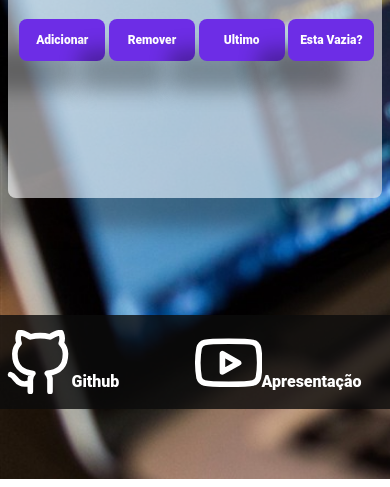
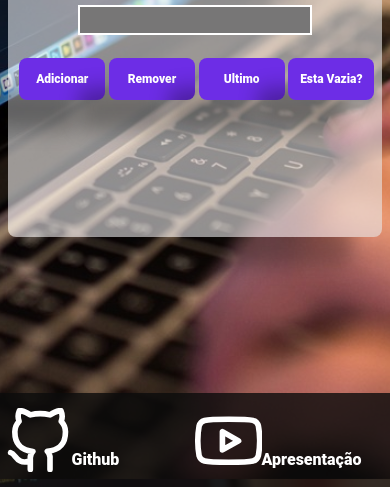
Before and after one commit to FilipeFaralhe/Trabalho-Programacao-Estruturada, a plain HTML site: page exercicios/Fila/fila.html in a window 390 px wide. Shown: the part 365-852 px from the top of the page. Drawn offline with Linux system fonts and the light colour scheme.

Commit message:
alteraçao na margin

```diff
--- a/exercicios/styleExercicio.css
+++ b/exercicios/styleExercicio.css
@@ -238,7 +238,7 @@ a#git strong{
     }
 
     main{
-        margin: 30% 0;
+        margin: 40% 0;
 
     }
 
```
